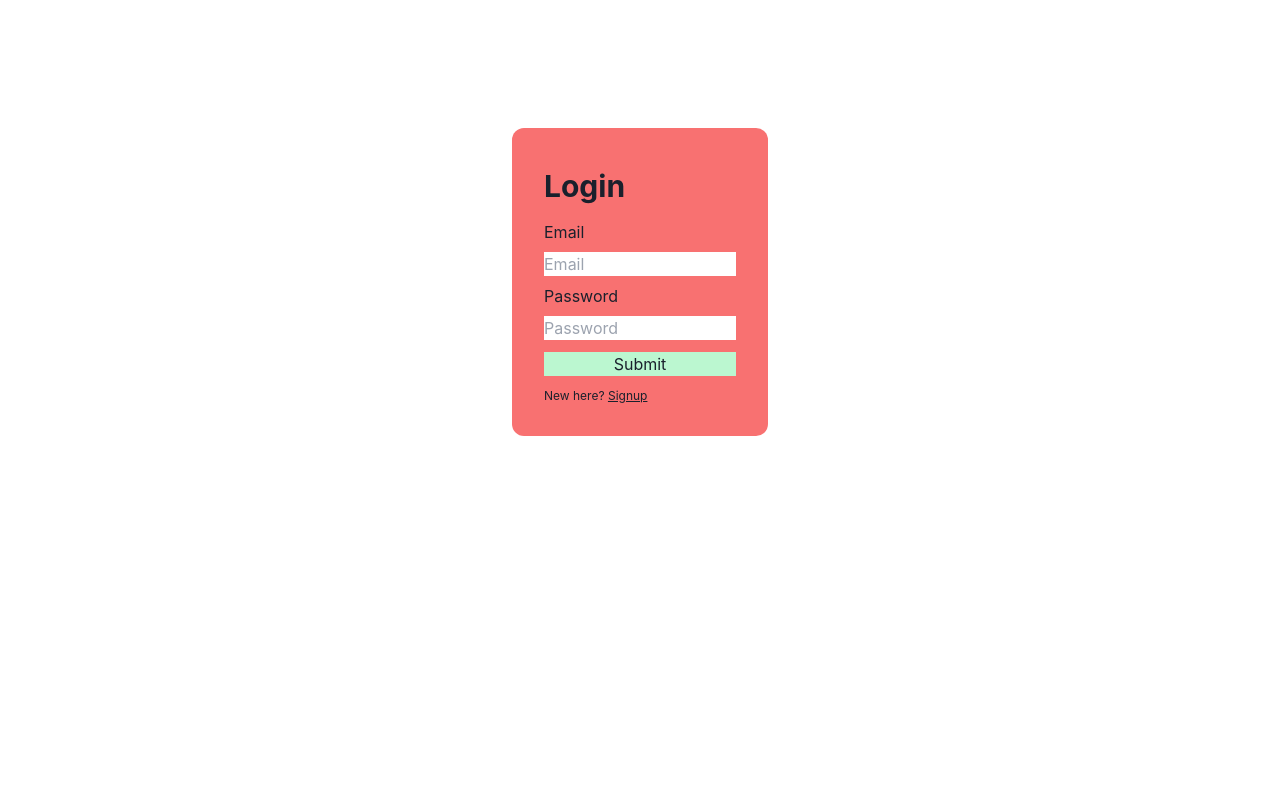
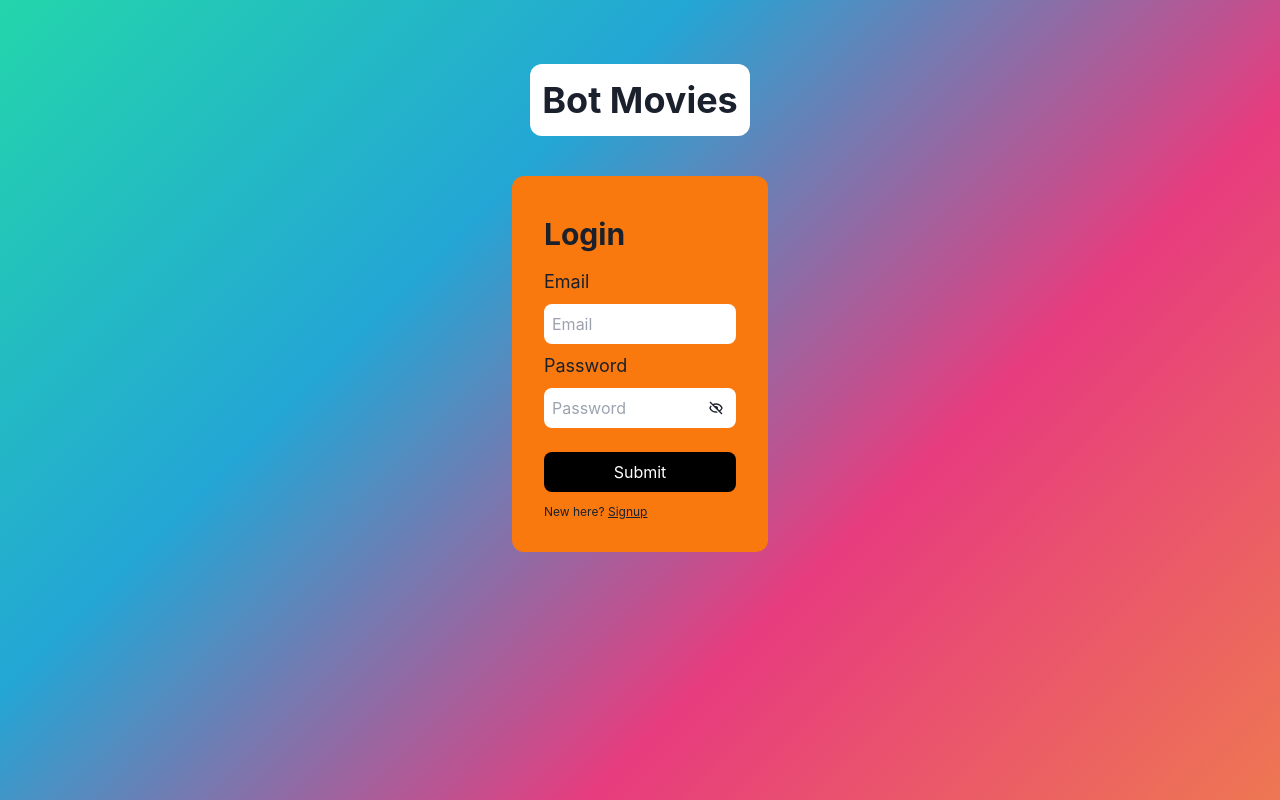
Before and after one commit to avikaldarolia/movie-frontend, a React (Create React App) app: page /login in a window 1280 px wide. Built offline with nearby package versions, Linux system fonts and the light colour scheme; no server answers.

Commit message:
Login/Signup Page changes

```diff
--- a/src/App.css
+++ b/src/App.css
@@ -1,38 +1,19 @@
 .App {
-  text-align: center;
+  background: linear-gradient(-45deg, #ee7752, #e73c7e, #23a6d5, #23d5ab);
+  background-size: 400% 400%;
+  animation: gradient 15s ease infinite;
+  height: 100vh;
 }
 
-.App-logo {
-  height: 40vmin;
-  pointer-events: none;
-}
 
-@media (prefers-reduced-motion: no-preference) {
-  .App-logo {
-    animation: App-logo-spin infinite 20s linear;
+@keyframes gradient {
+  0% {
+    background-position: 0% 50%;
+  }
+  50% {
+    background-position: 100% 50%;
+  }
+  100% {
+    background-position: 0% 50%;
   }
 }
-
-.App-header {
-  background-color: #282c34;
-  min-height: 100vh;
-  display: flex;
-  flex-direction: column;
-  align-items: center;
-  justify-content: center;
-  font-size: calc(10px + 2vmin);
-  color: white;
-}
-
-.App-link {
-  color: #61dafb;
-}
-
-@keyframes App-logo-spin {
-  from {
-    transform: rotate(0deg);
-  }
-  to {
-    transform: rotate(360deg);
-  }
-}
--- a/src/components/Auth.jsx
+++ b/src/components/Auth.jsx
@@ -1,10 +1,12 @@
 import React, { useState } from 'react';
 import { Link } from 'react-router-dom';
+// import '/App.css';
 // import { app } from '../firebase-config';
-import { collection, addDoc, setDoc, doc } from 'firebase/firestore';
+import { setDoc, doc } from 'firebase/firestore';
 import { useNavigate } from 'react-router';
 import { ToastContainer, toast } from 'react-toastify';
 import 'react-toastify/dist/ReactToastify.css';
+import { BiHide } from 'react-icons/bi';
 import {
   getAuth,
   signInWithEmailAndPassword,
@@ -15,6 +17,8 @@ import { db } from '../firebase-config';
 const Auth = ({ title }) => {
   const navigate = useNavigate();
   const [inputs, setInputs] = useState({ email: '', password: '' });
+  const [show, setShow] = useState(false);
+
   const handleChange = (e) => {
     setInputs((prevState) => ({
       ...prevState,
@@ -78,30 +82,40 @@ const Auth = ({ title }) => {
     }
   };
   return (
-    <div className="flex flex-col mx-auto w-1/5 p-8 rounded-xl bg-red-400 mt-32">
+    <div className="App w-screen h-screen flex flex-col">
+      <p className="bg-white w-fit px-3 py-4 rounded-xl text-4xl font-bold mx-auto mt-16">
+        Bot Movies
+      </p>
+      <div className="flex flex-col mx-auto mt-10 w-1/5 p-8 rounded-xl bg-[#f9790e]">
         <ToastContainer />
         <p className="font-bold text-3xl py-2">{title}</p>
-      <label className="my-2" htmlFor="">
-        Email
-      </label>
+        <label className="my-2 text-lg">Email</label>
         <input
           onChange={handleChange}
           name="email"
           value={inputs.email}
           type="text"
+          className="py-2 rounded-lg pl-2"
           placeholder="Email"
         />
-      <label className="my-2" htmlFor="">
-        Password
-      </label>
+        <label className="my-2 text-lg">Password</label>
+        <div className="w-full relative flex items-center">
           <input
             onChange={handleChange}
             value={inputs.password}
             name="password"
-        type="text"
+            type={show ? 'text' : 'password'}
+            className="py-2 rounded-lg pl-2 w-full"
             placeholder="Password"
           />
-      <button className="bg-green-200 mt-3" onClick={handleSubmit}>
+          <button className="absolute right-3" onClick={() => setShow(!show)}>
+            <BiHide />
+          </button>
+        </div>
+        <button
+          className="bg-black py-2 rounded-lg text-white mt-6"
+          onClick={handleSubmit}
+        >
           Submit
         </button>
         {title === 'Login' ? (
@@ -122,6 +136,7 @@ const Auth = ({ title }) => {
           </p>
         )}
       </div>
+    </div>
   );
 };
 
--- a/src/components/Playlist/PlayEdit.jsx
+++ b/src/components/Playlist/PlayEdit.jsx
@@ -1,7 +1,7 @@
 import { Radio, RadioGroup, Stack } from '@chakra-ui/react';
 import { doc, getDoc, updateDoc } from 'firebase/firestore';
 import React, { useEffect, useState } from 'react';
-import { useLocation, useNavigate, useParams } from 'react-router';
+import { useNavigate, useParams } from 'react-router';
 import { db } from '../../firebase-config';
 import { ToastContainer, toast } from 'react-toastify';
 import 'react-toastify/dist/ReactToastify.css';
--- a/src/index.css
+++ b/src/index.css
@@ -14,3 +14,23 @@ code {
   font-family: source-code-pro, Menlo, Monaco, Consolas, 'Courier New',
     monospace;
 }
+
+.App {
+  background: linear-gradient(-45deg, #ee7752, #e73c7e, #23a6d5, #23d5ab);
+  /* background-size: 400% 400%; */
+  animation: gradient 5s ease infinite;
+  /* height: 100vh; */
+}
+
+
+@keyframes gradient {
+  0% {
+    background-position: 0% 50%;
+  }
+  50% {
+    background-position: 100% 50%;
+  }
+  100% {
+    background-position: 0% 50%;
+  }
+}
```
Lines whose indentation alone changed are shown as unchanged.
